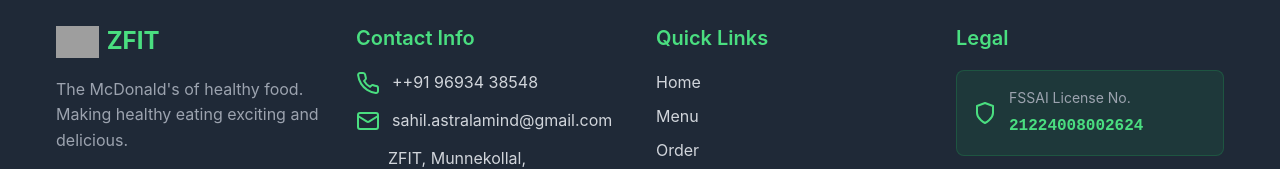
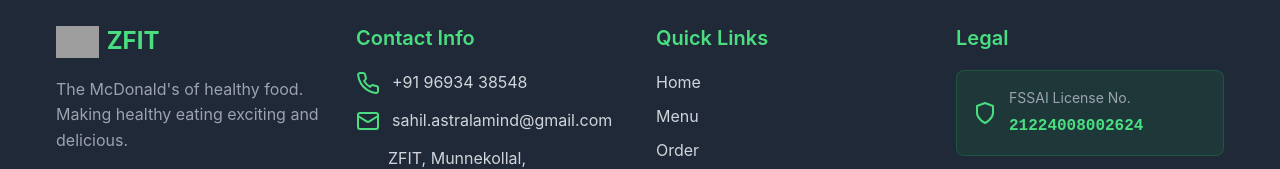
Before and after one commit to zFit-in/demo-repository, a React (Vite) app: page / in a window 1280 px wide. Shown: the part 4652-4821 px from the top of the page. Built offline with nearby package versions, Linux system fonts and the light colour scheme; grey boxes are pictures that could not be loaded.

Commit message:
ph no edit

```diff
--- a/src/components/Footer.tsx
+++ b/src/components/Footer.tsx
@@ -20,7 +20,7 @@
             <h3>Contact Info</h3>
             <div className="contact-item">
               <Phone className="contact-icon" />
-              <span>++91 96934 38548</span>
+              <span>+91 96934 38548</span>
             </div>
             <div className="contact-item">
               <Mail className="contact-icon" />
```
